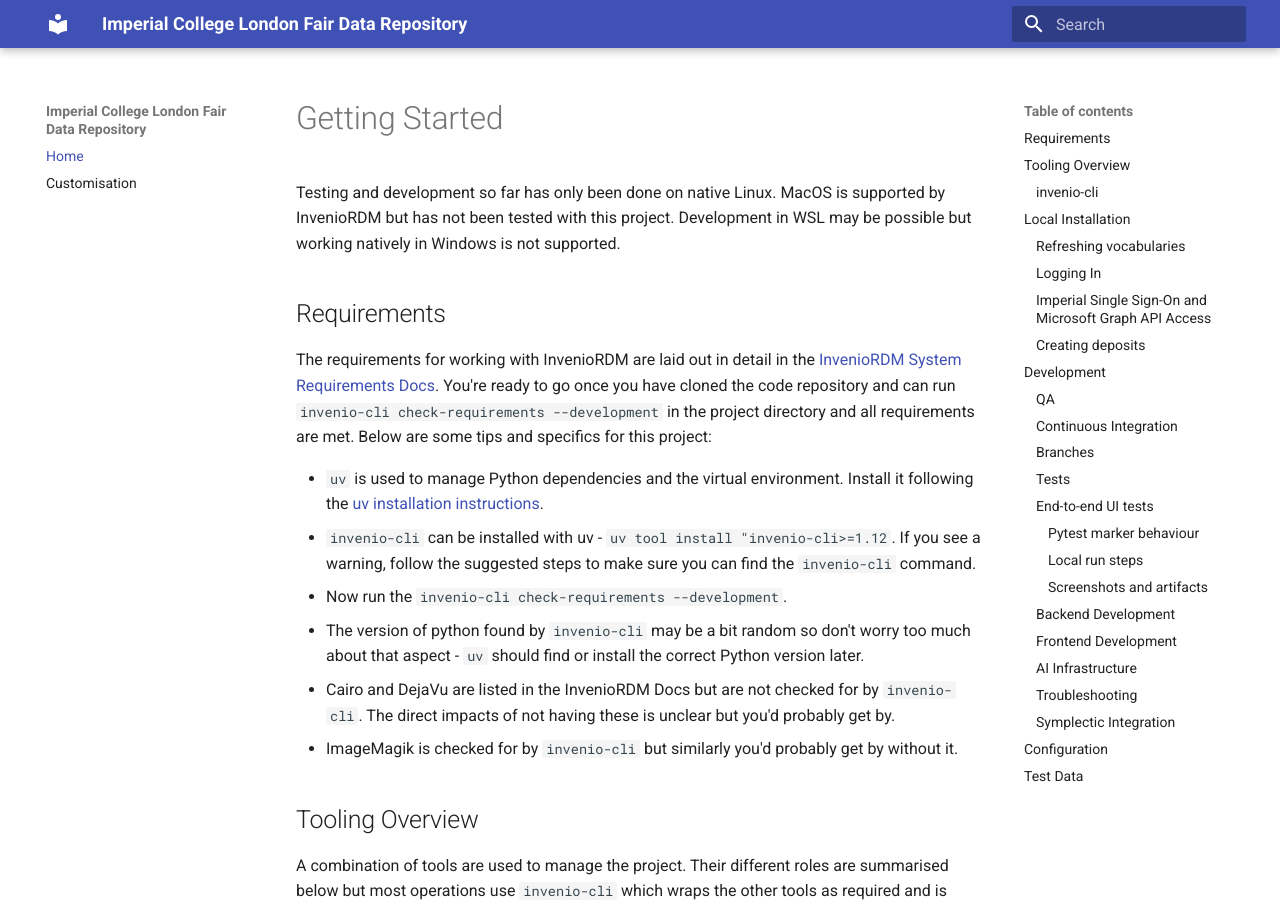
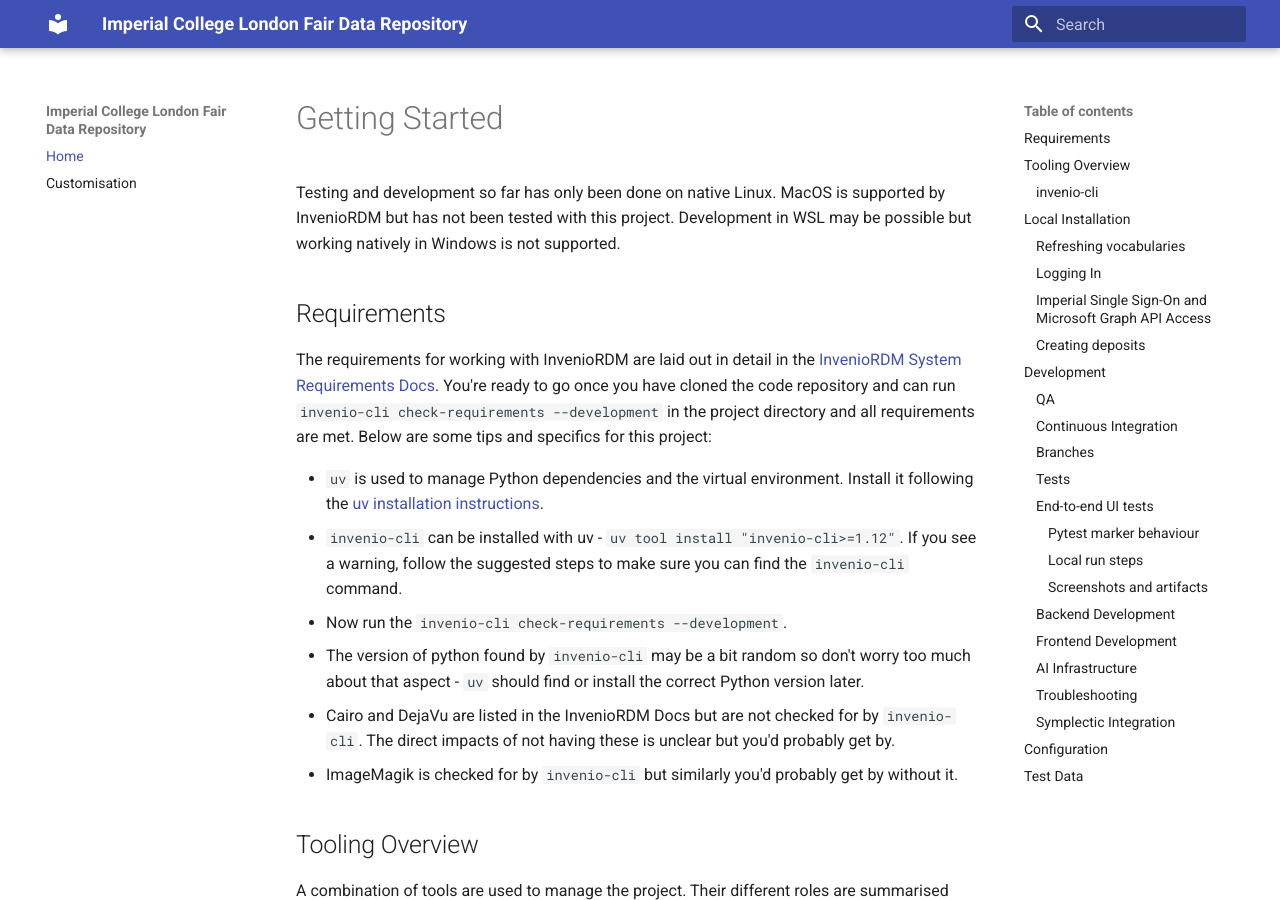
Before and after one commit to ImperialCollegeLondon/fair-data-repository, an MkDocs documentation site: the page built from docs/index.md, in a window 1280 px wide and 900 px high. Built offline with MkDocs 1.6.1 and Material for MkDocs 9.7.7, drawn with Linux system fonts in a browser that asks for light colours.

Commit message:
Apply review feedback

```diff
--- a/docs/index.md
+++ b/docs/index.md
@@ -14,7 +14,7 @@
 
 - `uv` is used to manage Python dependencies and the virtual environment. Install it
     following the [uv installation instructions].
-- `invenio-cli` can be installed with uv - `uv tool install "invenio-cli>=1.12`. If you
+- `invenio-cli` can be installed with uv - `uv tool install "invenio-cli>=1.12"`. If you
     see a warning, follow the suggested steps to make sure you can find the
     `invenio-cli` command.
 - Now run the `invenio-cli check-requirements --development`.
```
Also changed, not shown: site/ic_data_repo/config/settings.py, 1 other file.
